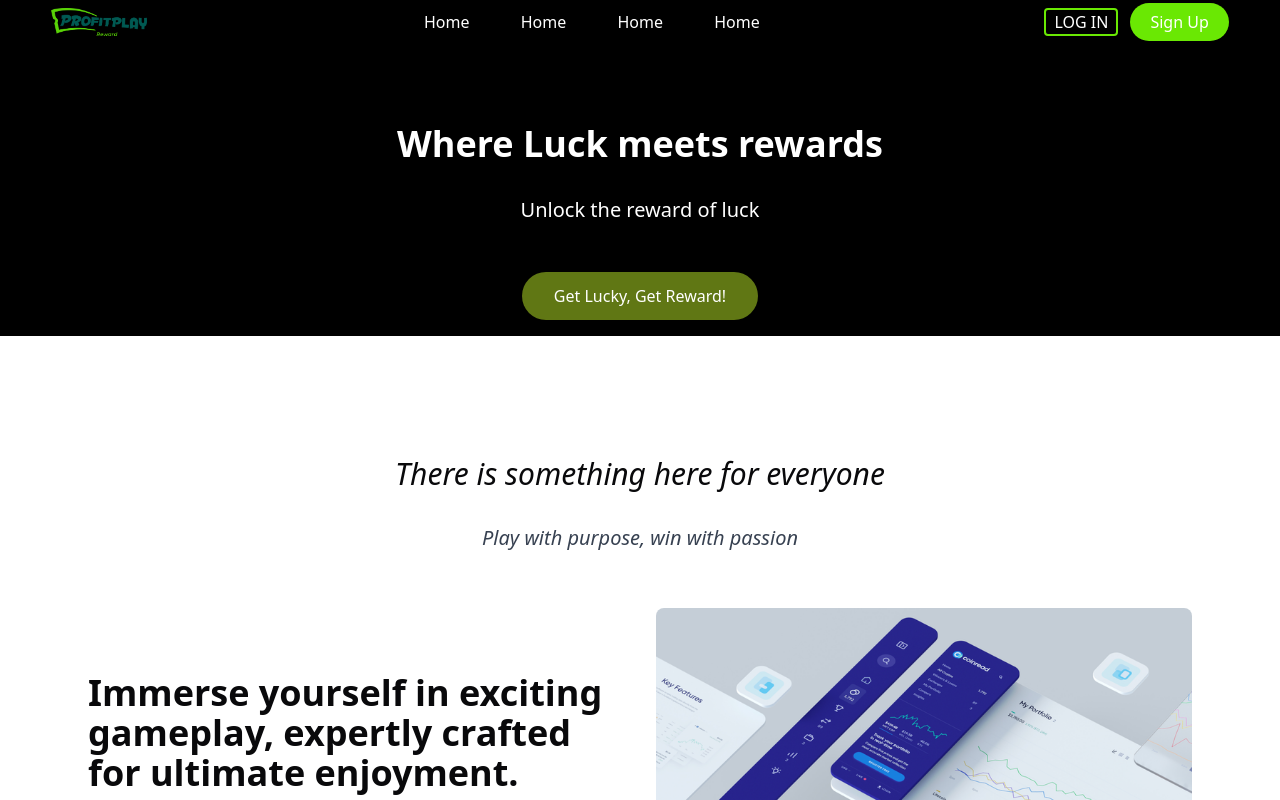
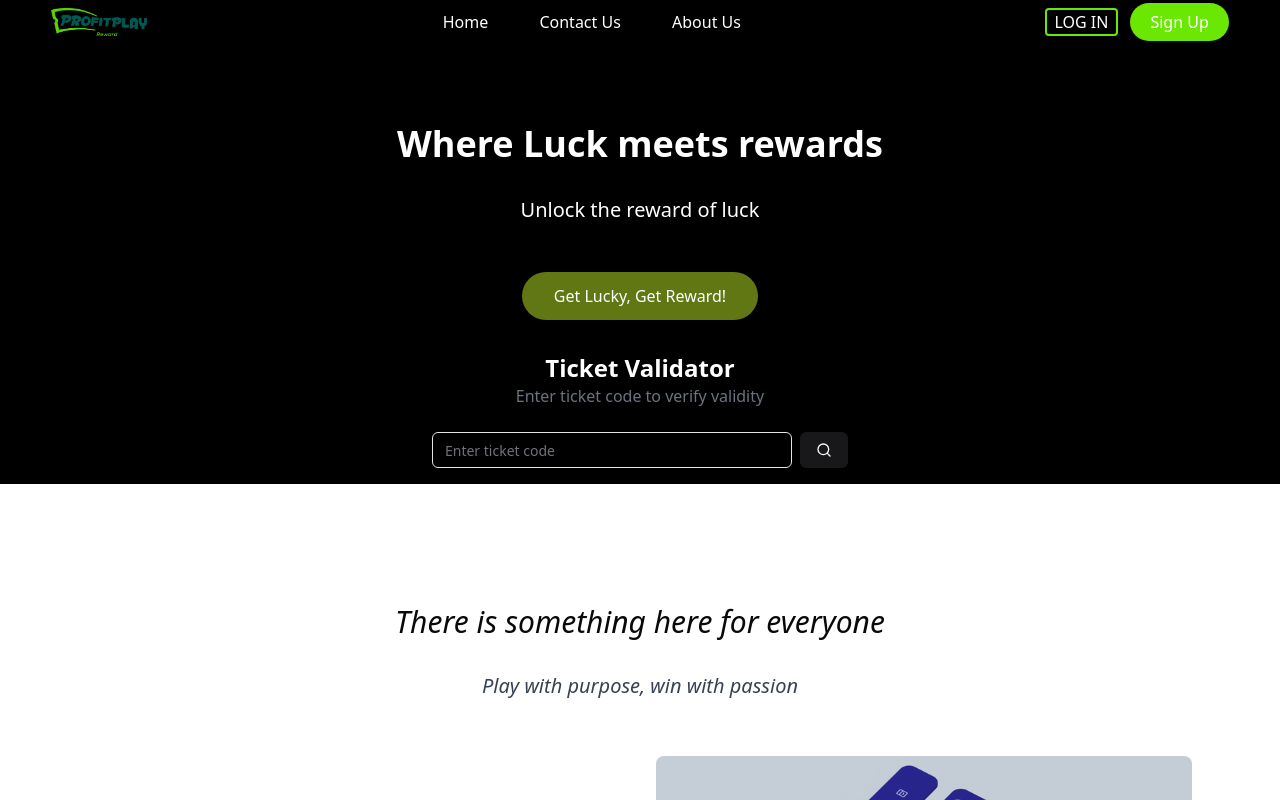
Before and after one commit to KimFarida/ticketingProject, a React (Vite) app in the folder FRONTEND/: page / in a window 1280 px wide. Shown: the top 800 px of the page. Built offline with nearby package versions, Linux system fonts and the light colour scheme.

Commit message:
Feat:Added Ticket Validator to Landing Page

```diff
--- a/FRONTEND/src/pages/landingPage.tsx
+++ b/FRONTEND/src/pages/landingPage.tsx
@@ -7,6 +7,7 @@ import petImage from '../images/profit play.png'
 import AppLogo from '../images/profitplaylogo.png'
 import TextCarousel from '../components/textCarousel';
 import ScrollAnimation from '../components/logoAnimation';
+import TicketValidator from '../components/ticketValidator'
 
 
 
@@ -29,9 +30,9 @@ function LandingPage(){
                     <div className={`md:static absolute md:min-h-fit min-h-[60vh] left-0 ${ isMenuOpen ? 'top-[9%] w-full bg-gray-500 z-50' : 'top-[-100%] w-full'} md:w-auto w-full flex items-center px-5`}>
                         <ul className="flex md:flex-row flex-col md:items-center md:gap-[4vw] gap-8 text-white">
                             <li><a href="#">Home</a></li>
-                            <li><a href="#">Home</a></li>
-                            <li><a href="#">Home</a></li>
-                            <li><a href="#">Home</a></li>
+                            {/*<li><a href="#"></a>Become an Agent</li>*/}
+                            <li><a href="#">Contact Us</a></li>
+                            <li><a href="#">About Us</a></li>
                         </ul>
 
                     </div>
@@ -54,13 +55,15 @@ function LandingPage(){
 
 
                         <p className="text-base md:text-lg lg:text-xl mb-8 mt-8 max-w-full overflow-hidden">
-                           Unlock the reward of luck
+                            Unlock the reward of luck
                         </p>
 
 
-                        <button className="m-4 bg-[#607714] text-white py-2 px-4 rounded-md md:py-3 md:px-8 md:rounded-full transition duration-300 whitespace-nowrap">
-                        Get Lucky, Get Reward!
+                        <button
+                            className="m-4 bg-[#607714] text-white py-2 px-4 rounded-md md:py-3 md:px-8 md:rounded-full transition duration-300 whitespace-nowrap">
+                            Get Lucky, Get Reward!
                         </button>
+                        {(TicketValidator())}
                     </div>
                 </div>
             </header>
```
